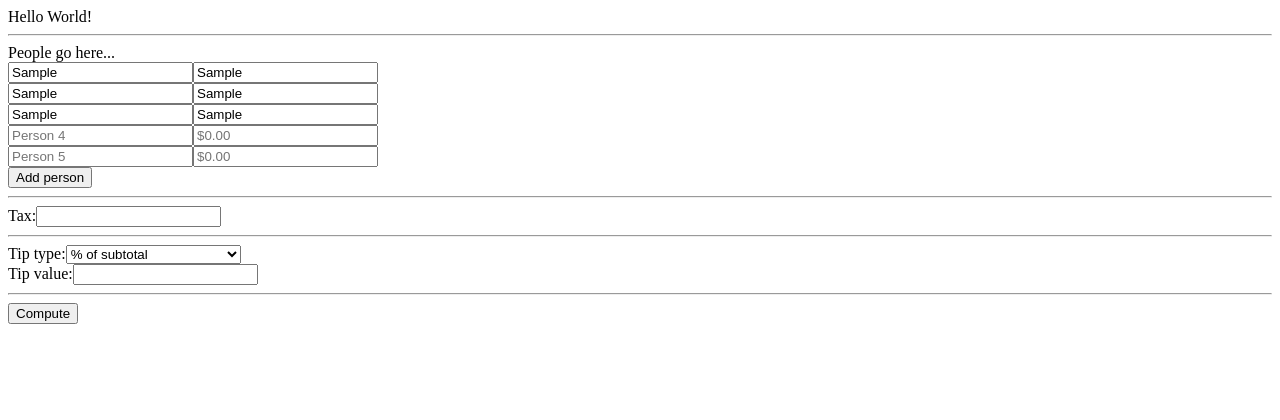
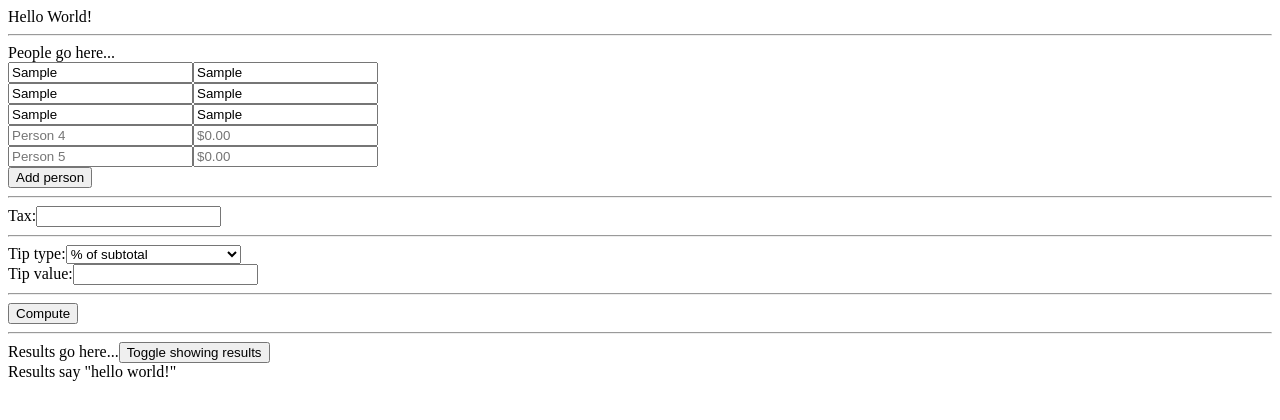
Before and after one commit to doubleaykay/divvi, a React (Create React App) app: page / in a window 1280 px wide. Both pictures are taken after typing "Sample", "Sample", "Sample", "Sample", "Sample", "Sample" into the empty fields and a click on the button "Compute". Shown: the top 420 px of the page. Built offline with nearby package versions, Linux system fonts and the light colour scheme.

Commit message:
create results component and dynamically show it

```diff
--- a/src/App.tsx
+++ b/src/App.tsx
@@ -1,8 +1,11 @@
 import React, { useState } from 'react';
 import { FormEvent } from "react";
 import PersonComponent from './TestComponents';
+import ResultsView from './ResultsView';
 
 function App() {
+
+  const [showResults, setShowResults] = useState(false);
 
   // const [formValues, setFormValues] = useState({});
 
@@ -16,12 +19,16 @@ function App() {
     // prevent refreshing of the entire page on form submit
     e.preventDefault()
 
+    // hide results
+    setShowResults(false)
+
     // get data contained in form as JSON
     const form = e.currentTarget;
     const formData = new FormData(form);
     const formJson = Object.fromEntries(formData.entries());
 
     console.log(formJson);
+    setShowResults(true)
     // console.log("next");
     // console.log(formValues);
 
@@ -68,6 +75,13 @@ function App() {
         {/* results view */}
 
       </form>
+
+      <div id="resultsView">
+        <hr />
+        Results go here...
+        <button onClick={() => setShowResults(!showResults)}>Toggle showing results</button>
+        {showResults ? <ResultsView /> : null}
+      </div>
     </div>
   );
 }
--- /dev/null
+++ b/src/ResultsView.tsx
@@ -0,0 +1,7 @@
+export default function ResultsView() {
+    return (
+        <div>
+            Results say "hello world!"
+        </div>
+    )
+}
```
